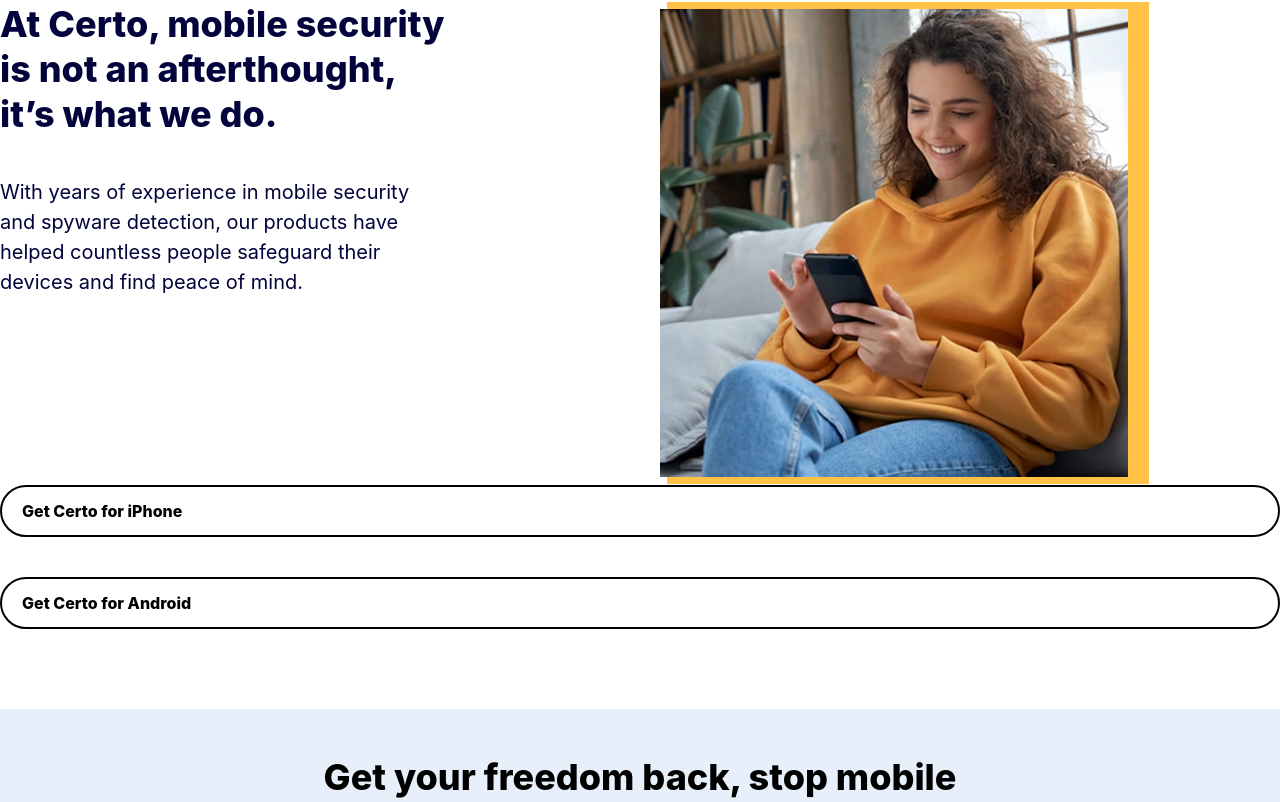
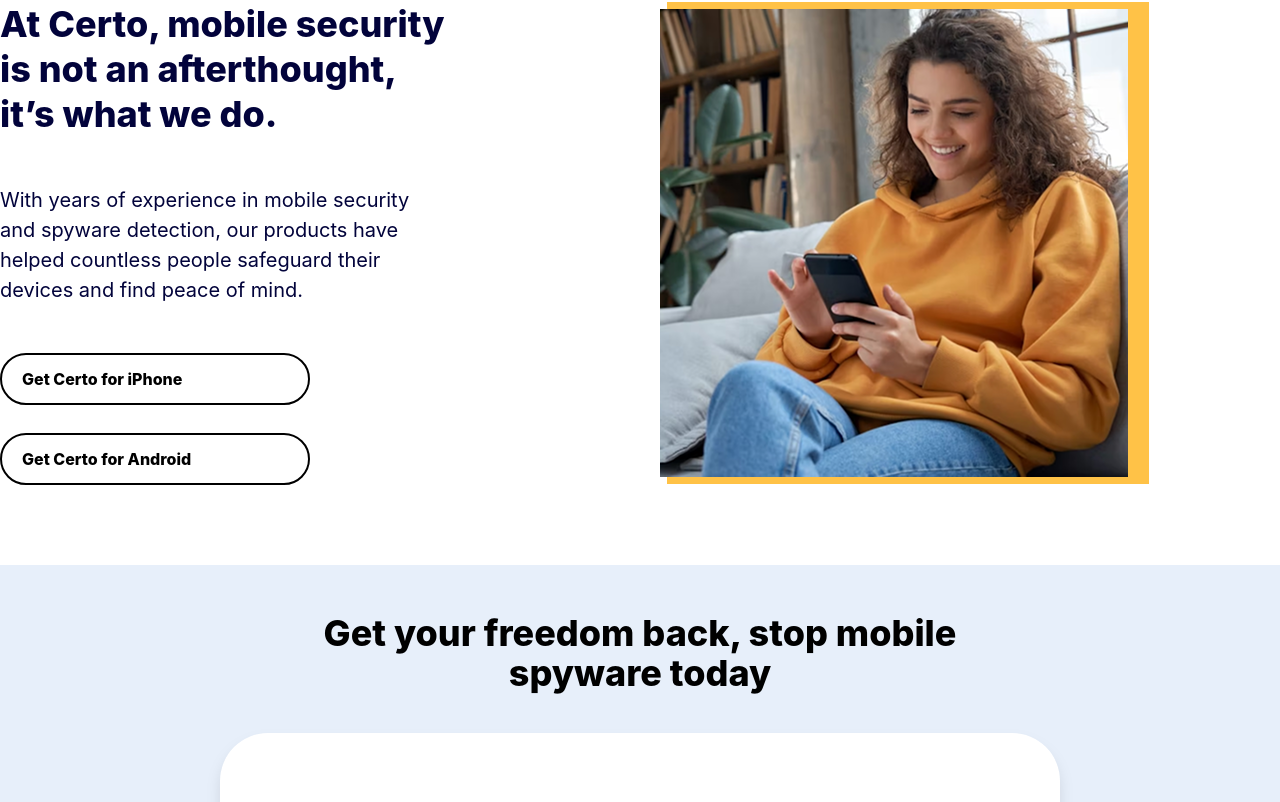
Before and after one commit to riemetoba/certo-react, a React (Vite) app: page / in a window 1280 px wide. Shown: the part 1736-2538 px from the top of the page. Built offline with nearby package versions, Linux system fonts and the light colour scheme.

Commit message:
fix: button issue

```diff
--- a/src/components/layouts/Experience.jsx
+++ b/src/components/layouts/Experience.jsx
@@ -14,13 +14,8 @@
         <Flex className={"justify-between items-start gap-x-10"}>
            <div className="w-[50%]">
              <h3 className="text-4xl font-extrabold text-common font-Inter leading-[45px]">At Certo, mobile security <br />is not an afterthought, <br />it’s what we do.</h3>
-             <p className="py-10 text-common text-xl font-Inter w-[430px] leading-[30px]">With years of experience in mobile security and spyware detection, our products have helped countless people safeguard their devices and find peace of mind.</p>
-           </div>
-           <div className="w-[50%]">
-            <Image src={experience}/>
-           </div>
-        </Flex>
-           <div className={"flex flex-col gap-y-10"}>
+             <p className="py-12 text-common text-xl font-Inter w-[430px] leading-[30px]">With years of experience in mobile security and spyware detection, our products have helped countless people safeguard their devices and find peace of mind.</p>
+               <div className={"flex flex-col gap-y-7 w-[50%]"}>
           <Button className="py-3 px-5 border-2 hover:bg-[#FFC247] hover:border-[#FFC247] duration-300 font-Inter font-extrabold rounded-[42px] cursor-pointer bg-transparent flex items-center group">
             Get Certo for iPhone
             <FaArrowRightLong className="group-hover:ml-3 opacity-0 group-hover:opacity-100 duration-300" />
@@ -30,6 +25,12 @@
             <FaArrowRightLong className="group-hover:ml-3 opacity-0 group-hover:opacity-100 duration-300" />
           </Button>
         </div>
+           </div>
+           <div className="w-[50%]">
+            <Image src={experience}/>
+           </div>
+        </Flex>
+
        </Container>
     </section>
   )
```
